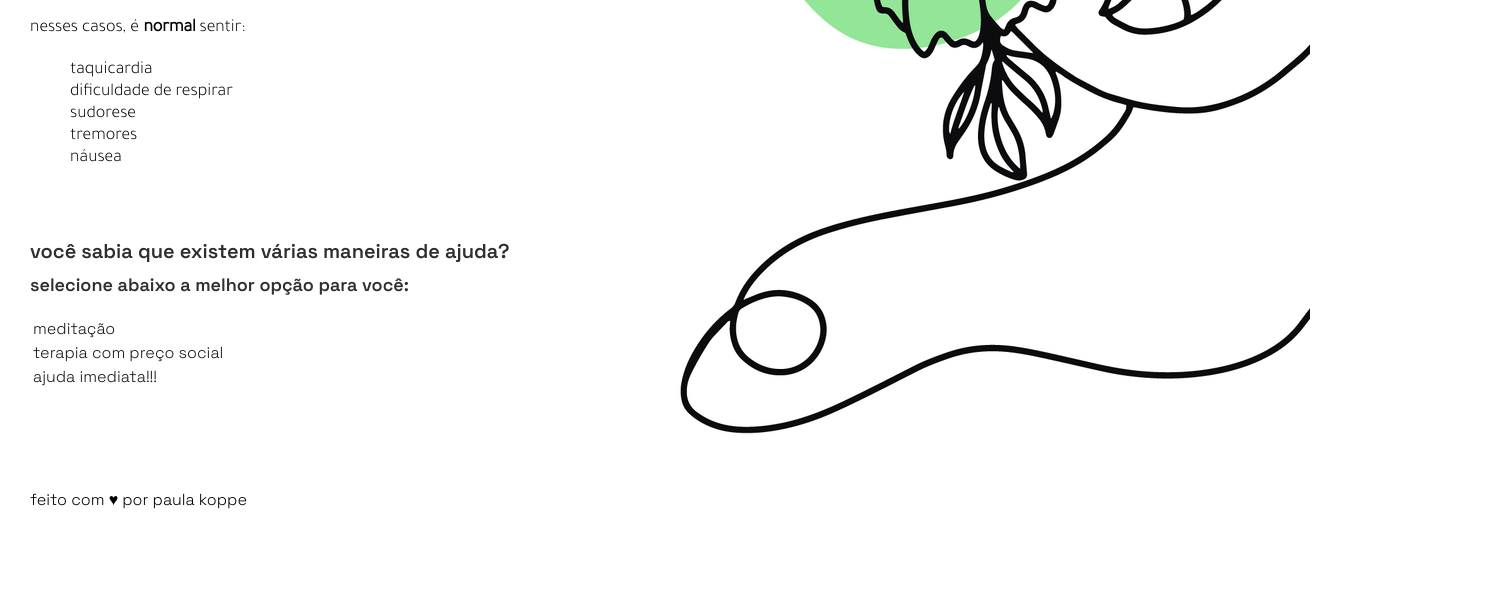
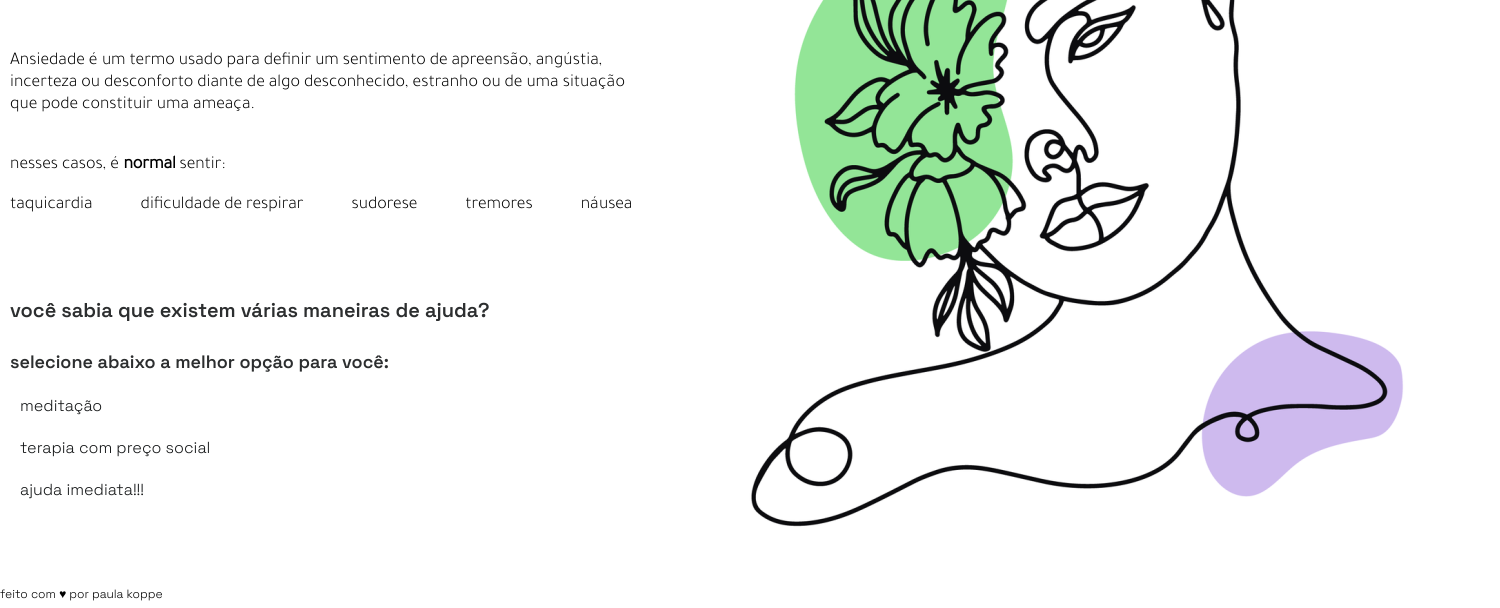
Before and after one commit to paulakoppe/lp-therapy, a plain HTML site: page index.html in a window 1280 px wide. Shown: the part 393-1001 px from the top of the page, 1500 px wide, since content can reach past the window. Before the commit the page ends 903 px from the top, so only its background shows below. Drawn offline with Linux system fonts and the light colour scheme.

Commit message:
ficou melhor

```diff
--- a/index.html
+++ b/index.html
@@ -1,23 +1,26 @@
 <!DOCTYPE html>
-<html lang="pt">
+<html lang="pt-br">
   <head>
     <link rel="icon" href="assets/logo.png">
     <link rel="preconnect" href="https://fonts.googleapis.com">
 <link rel="preconnect" href="https://fonts.gstatic.com" crossorigin>
 <link href="https://fonts.googleapis.com/css2?family=Fjalla+One&family=Space+Grotesk:wght@300;600&family=Tajawal:wght@300&display=swap" rel="stylesheet">
     <meta charset="UTF-8" />
-    <meta http-equiv="X-UA-Compatible" content="IE=edge" />
     <meta name="viewport" content="width=device-width, initial-scale=1.0" />
     <title>para ajudar</title>
     <link rel="stylesheet" href="style.css">
   </head>
     <body>
+
+      <div class="page">
     <header>
         <img src="./assets/logo.png" alt="logo">
         <h1>para você que está se sentindo ansioso</h1>
-
     </header>
 
+<main>
+
+    <section class="text">
     <h4>você não está sozinho.</h4>
     <p class="description">
       Ansiedade é um termo usado para definir um sentimento de apreensão,
@@ -35,17 +38,23 @@
     </ul>
     </p>
 
+
+
     <h2>você sabia que existem várias maneiras de ajuda?</h2>
     <h3>selecione abaixo a melhor opção para você:</h3>
-    <div class="menu">
-              <a href="https://www.youtube.com/watch?v=Iub-qQmNSYU&ab_channel=JulianaGoes" target="_blank">meditação</a><br>
-              <a href="https://psisocial.com/" target="_blank">terapia com preço social</a><br>
+
+      <div class="menu">
+              <a href="https://www.youtube.com/watch?v=Iub-qQmNSYU&ab_channel=JulianaGoes" target="_blank">meditação</a><br><br>
+              <a href="https://psisocial.com/" target="_blank">terapia com preço social</a><br><br>
               <a href="https://www.cvv.org.br/" target="_blank">ajuda imediata!!!</a>
         </div>
+        </section>
+        <img id="face" src="./assets/newbg.png" alt="imagem de fundo mulher">
 
-  </body>
-
-  <footer>
+ </main>
+ <footer>
     feito com ♥ por paula koppe
   </footer>
+</div>
+</body>
 </html>
--- a/style.css
+++ b/style.css
@@ -1,72 +1,82 @@
-* {
-  margin: 0;
-  box-sizing: border-box;
-}
-
 body {
-  margin-left: 30px;
-  background-image: url(./assets/bg.jpg);
-  background-repeat: no-repeat;
-  background-size: auto;
-  background-position: center;
-  height: 100vh;
-  width: 100vw;
+  margin: 0px;
+  min-height: 100vh;
 }
 
 header img {
-  margin-top: 25px;
   height: 80px;
-  align-items: center;
+  margin: 60px 40px;
 }
 
 header {
   display: flex;
-  justify-items: center;
-  align-items: end;
+  justify-content: center;
+  align-items: center;
+}
+
+.page {
+  width: 1500px;
+  margin: 0 auto;
+  padding-top: 10px;
+
+}
+
+main {
+  display: flex;
+  align-items: center;
 }
 
 h1 {
   font-family: "Fjalla One", sans-serif;
-  padding-top: 10px;
-  font-size: 60px;
+  margin-top: 60px;
+  font-size: 50px;
   line-height: 86px;
   color: #151718;
-  margin-left: 30px;
+}
+
+.text {
+  display: flex;
+  flex-direction: column;
+  margin: 10px;
 }
 
 h4 {
   font-family: "Space Grotesk", sans-serif;
   font-weight: 600;
-  margin-top: 150px;
+  margin-top: 30px;
   font-size: 40px;
 }
 
 .description {
   font-family: "Tajawal", sans-serif;
-  padding-top: 20px;
-  margin: 20px 0;
+  margin-top: 20px;
   color: black;
   font-size: 18px;
-  max-width: 1000px;
 }
+
 .list {
   font-family: "Tajawal", sans-serif;
-  padding-top: 0;
-  margin: 20px 0;
-  color: black;
-  font-size: 18px;
-  max-width: 1000px;
-}
-ul {
-  font-family: "Tajawal", sans-serif;
+  margin-top: 20px;
   color: black;
   font-size: 18px;
   max-width: 1000px;
 }
 
+ul {
+  display: flex;
+  font-family: "Tajawal", sans-serif;
+  color: black;
+  font-size: 18px;
+  gap: 48px;
+  list-style: none;
+  margin: 0;
+  padding: 0;
+  cursor: pointer;
+}
+
 h2 {
   font-family: "Space Grotesk", sans-serif;
-  margin-top: 70px;
+  margin-top: 50px;
   font-size: 20px;
   line-height: 24px;
   color: #2c2e2f;
@@ -83,7 +93,7 @@ h3 {
 
 .menu a {
   font-family: "Space Grotesk", sans-serif;
-  padding: 3px;
+  padding: 10px;
   color: #151718;
   text-decoration: none;
   font-size: 16px;
@@ -91,22 +101,16 @@ h3 {
 }
 
 a:hover {
-  background: #b6faa9;
-  border-radius: 80px;
+  background: #cebaee;
+  border-radius: 30px;
   color: black;
 }
 
 footer {
   font-family: "Space Grotesk", sans-serif;
-  position: absolute;
-  width: 100%;
-  height: 2.5rem;
+  display: fixed;
+  font-size: 12px;
+  line-height: 28px;
   bottom: 0;
+  left: 0;
 }
-
-@media (max-height: 900px) {
-  footer {
-    bottom: unset;
-    padding-top: 100px;
-  }
-}
```
Also changed, not shown: assets/newbg.png (added).
